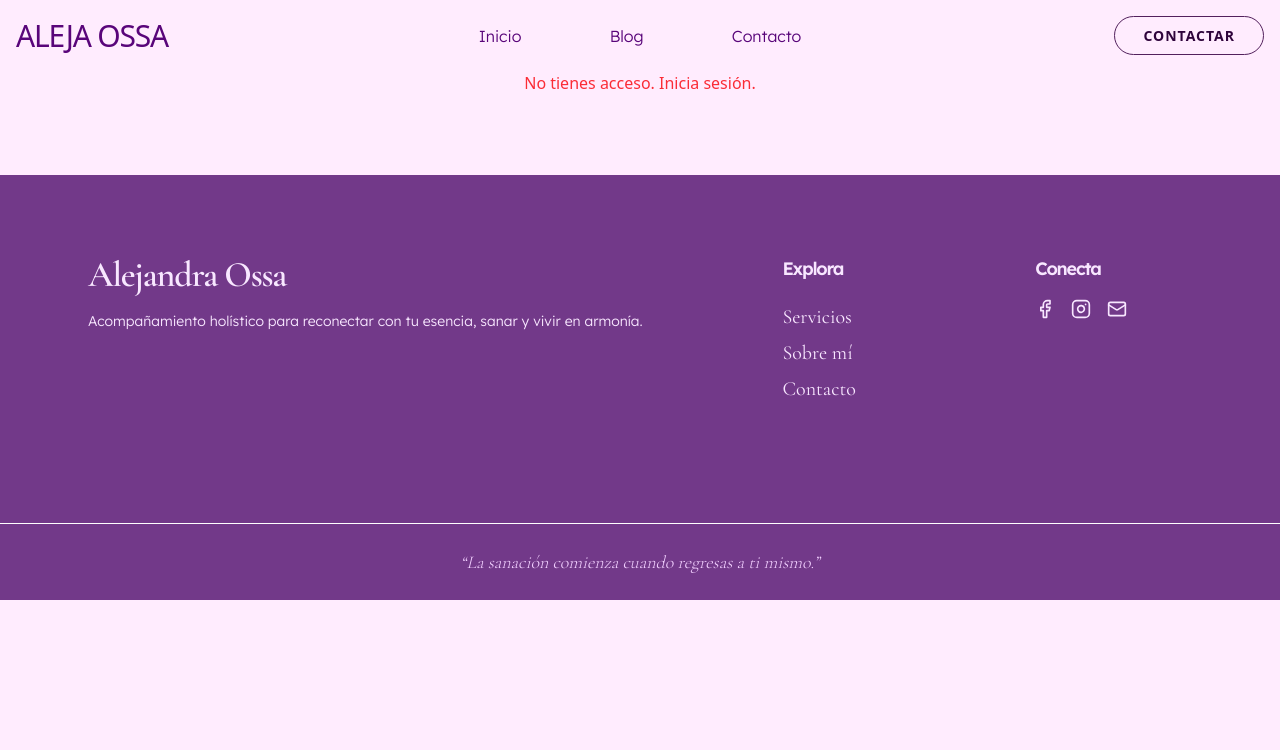
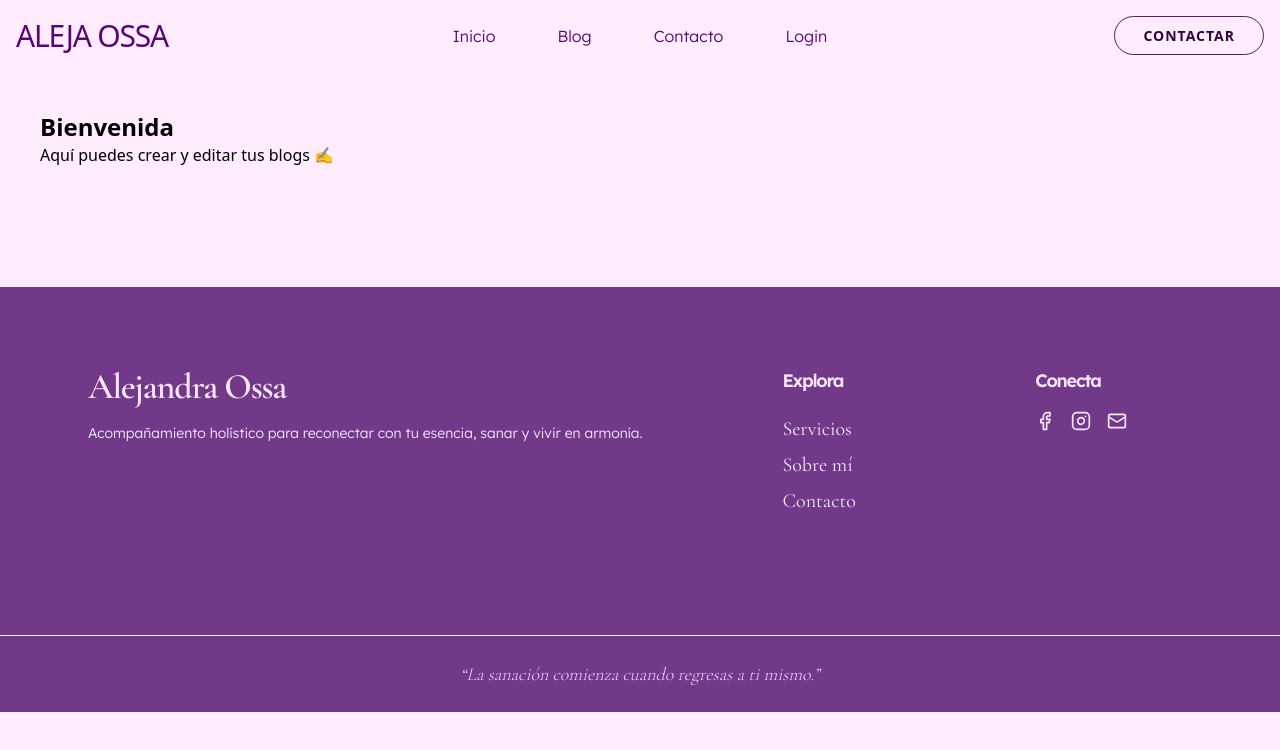
Before and after one commit to Danielgbit/alejaossa, a Next.js app: page /dashboard in a window 1280 px wide. Shown: the top 750 px of the page. Built offline with nearby package versions, Linux system fonts and the light colour scheme; no server answers; a web font is replaced by a local one.

Commit message:
Implementing Next Auth and adding login to navigation

```diff
--- /dev/null
+++ b/src/app/Providers.tsx
@@ -0,0 +1,10 @@
+"use client";
+
+import { SessionProvider } from "next-auth/react";
+import React from "react";
+
+const Providers = ({ children }: { children: React.ReactNode }) => {
+  return <SessionProvider>{children}</SessionProvider>;
+};
+
+export default Providers;
--- a/src/app/api/auth/[...nextauth]/route.ts
+++ b/src/app/api/auth/[...nextauth]/route.ts
@@ -1,6 +1,13 @@
 import NextAuth from "next-auth";
-import authOptions from "@/lib/auth";
+import CredentialsProvider from "next-auth/providers/credentials";
 
-const handler = NextAuth(authOptions);
+const handler = NextAuth({
+    providers: [
+        CredentialsProvider({
+            userName: 'usuario' as string,
+            password: 'contraseña' as string,
+        })
+    ]
+});
 
-export { handler as GET, handler as POST };
+export {handler as GET, handler as POST};
--- a/src/app/dashboard/page.tsx
+++ b/src/app/dashboard/page.tsx
@@ -1,17 +1,10 @@
-import { getServerSession } from "next-auth";
-import authOptions from "@/lib/auth";
-
-export default async function DashboardPage() {
-  const session = await getServerSession(authOptions);
-
-  if (!session) {
-    return <p className="text-center text-red-500">No tienes acceso. Inicia sesión.</p>;
-  }
-
+function DashboardPage() {
   return (
     <div className="p-10">
-      <h1 className="text-2xl font-bold">Bienvenida {session.user?.name}</h1>
+      <h1 className="text-2xl font-bold">Bienvenida</h1>
       <p>Aquí puedes crear y editar tus blogs ✍️</p>
     </div>
   );
 }
+
+export default DashboardPage;
--- a/src/components/Navbar.tsx
+++ b/src/components/Navbar.tsx
@@ -2,6 +2,7 @@
 
 import React from 'react'
 import Button from './Button'
+import NAV_ITEMS from '@/lib/constants/navigations'
 
 const Navbar = () => {
   return (
@@ -10,9 +11,9 @@ const Navbar = () => {
             <div className="container mx-auto flex justify-between items-center text-dark-02">
                 <div className="w-[30%] uppercase text-3xl tracking-brand font-light">Aleja Ossa</div>
                 <ul className="flex justify-evenly w-[40%] font-lexend font-semilight">
-                    <li><a href="/" className="text-hover-light-01">Inicio</a></li>
-                    <li><a href="/about" className="text-hover-light-01">Blog</a></li>
-                    <li><a href="/contact" className="text-hover-light-01">Contacto</a></li>
+                    {NAV_ITEMS.map((nav) => (
+                        <li key={nav.label}><a href={nav.href} className="text-hover-light-01">{nav.label}</a></li>
+                    ))}
                 </ul>
                 <div className='w-[30%] flex justify-end'>
                     <Button className='button-01' children={'Contactar'}/>
--- a/src/lib/auth.ts
+++ /dev/null
@@ -1,31 +0,0 @@
-import CredentialsProvider from "next-auth/providers/credentials";
-import type { NextAuthOptions } from "next-auth";
-
-const authOptions: NextAuthOptions = {
-  providers: [
-    CredentialsProvider({
-      name: "Credentials",
-      credentials: {
-        username: { label: "Usuario", type: "text" },
-        password: { label: "Contraseña", type: "password" },
-      },
-      async authorize(credentials) {
-        // Aquí validas el login (hardcodeado o desde DB)
-        if (
-          credentials?.username === "admin" &&
-          credentials?.password === "secreto123"
-        ) {
-          return { id: "1", name: "Alejandra Ossa", email: "alejandra@example.com" };
-        }
-        return null;
-      },
-    }),
-  ],
-  session: { strategy: "jwt" },
-  pages: {
-    signIn: "/login",
-  },
-};
-
-
-export default authOptions;
--- /dev/null
+++ b/src/lib/constants/navigations.ts
@@ -0,0 +1,22 @@
+import { NavItem } from "@/types/navigation";
+
+const NAV_ITEMS: NavItem[] = [
+  {
+    label: "Inicio",
+    href: "/",
+  },
+  {
+    label: "Blog",
+    href: "/blog",
+  },
+  {
+    label: "Contacto",
+    href: "/contacto",
+  },
+    {
+    label: "Login",
+    href: "/login",
+  },
+];
+
+export default NAV_ITEMS;
--- /dev/null
+++ b/src/types/navigation.ts
@@ -0,0 +1,8 @@
+// src/lib/constants/navigation.ts
+interface NavItem {
+  label: string;
+  href: string;
+  external?: boolean;
+}
+
+export type { NavItem };
```
